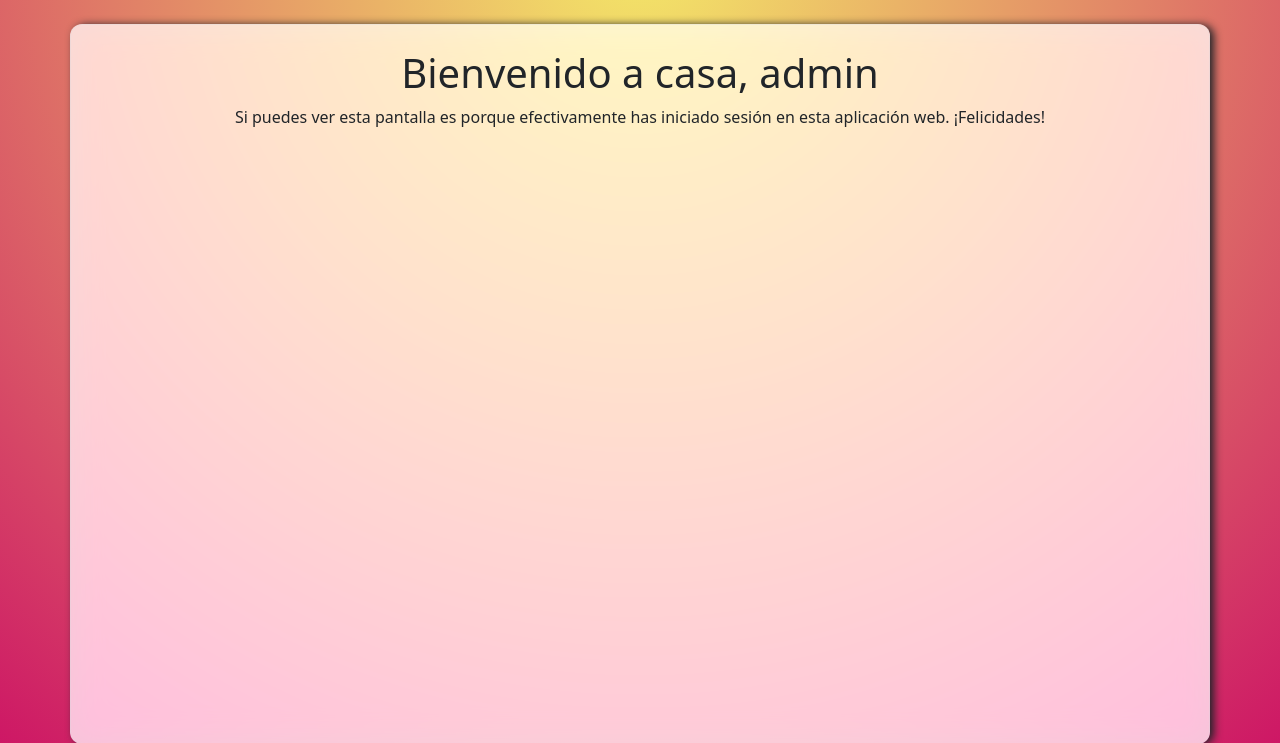
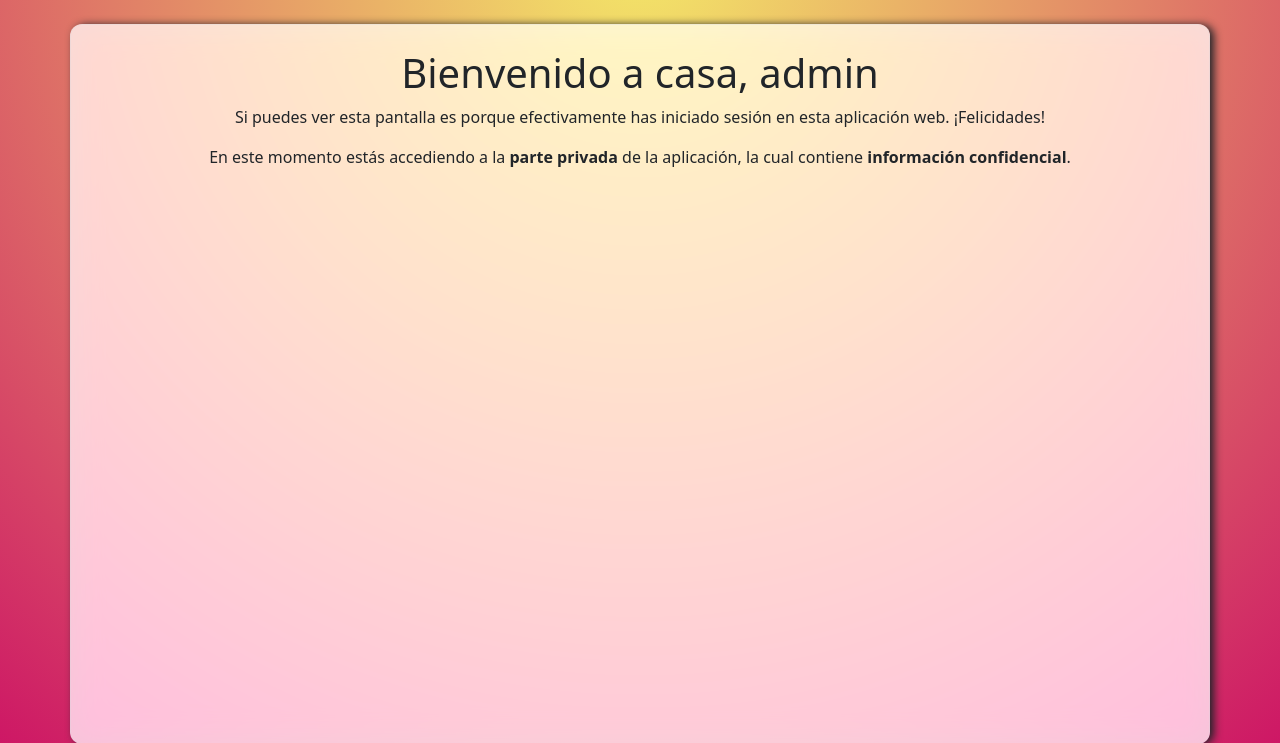
Before and after one commit to jairochapela/flask-sql-injection, a Flask app: page / in a window 1280 px wide. Shown: the part 56-799 px from the top of the page. Run offline with Flask 3, Linux system fonts and the light colour scheme; a user stored in the database is signed in.

Commit message:
Retoques estéticos

```diff
--- a/templates/index.html
+++ b/templates/index.html
@@ -10,6 +10,9 @@
         aplicación web. ¡Felicidades!
     </p>
 
+    <p>En este momento estás accediendo a la <strong>parte privada</strong> de la aplicación,
+    la cual contiene <strong>información confidencial</strong>.</p>
+
 </main>
 
 {% endblock %}
```
